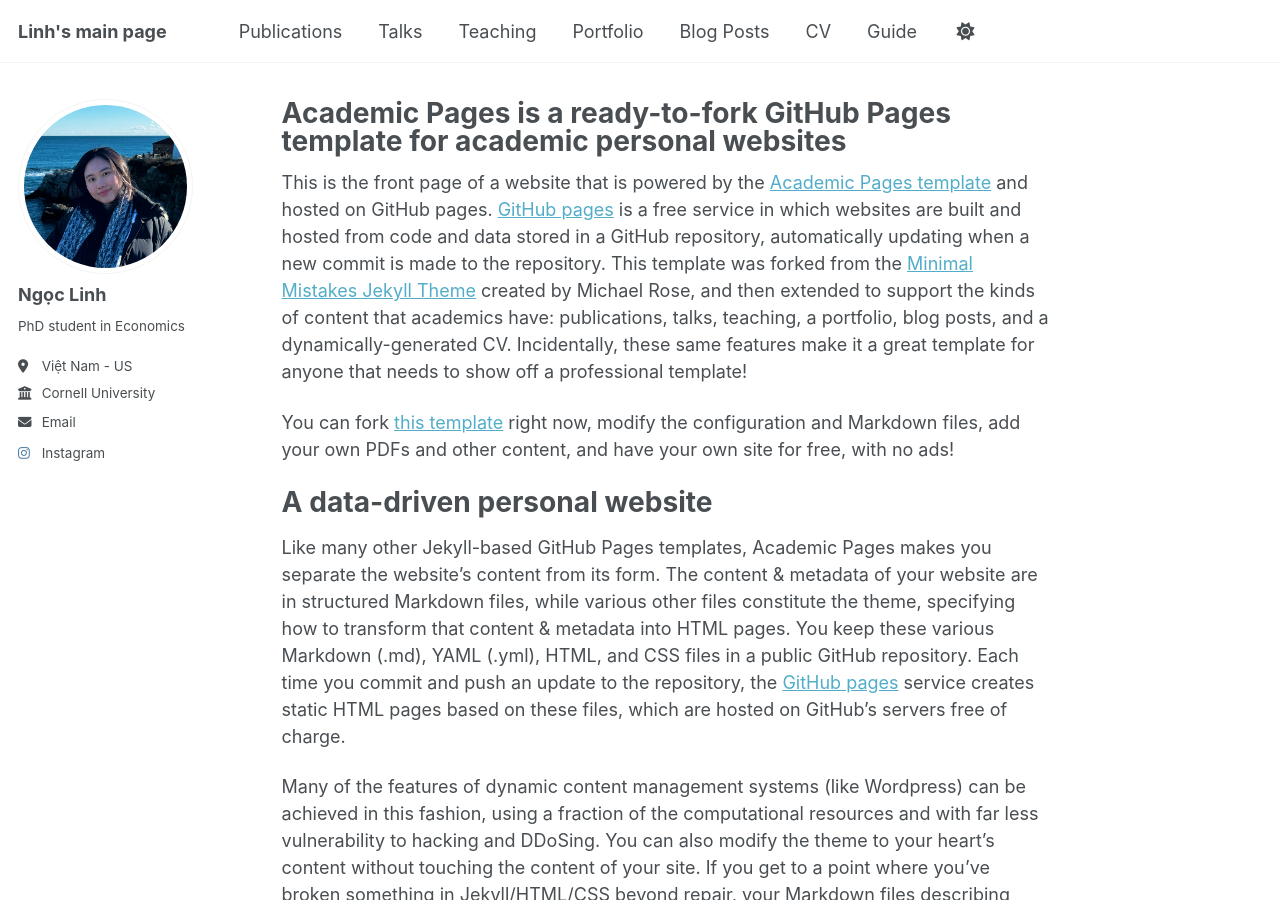
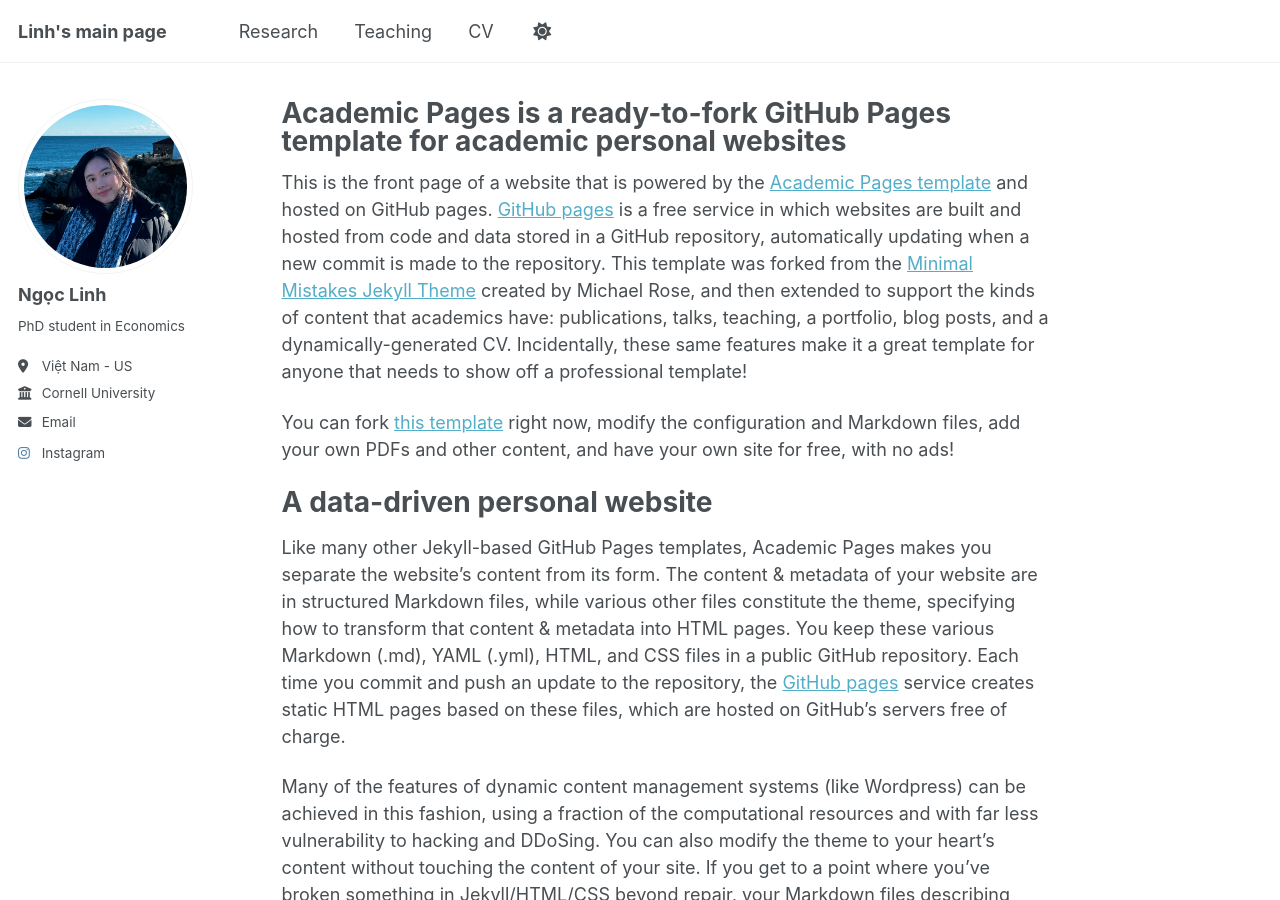
Before and after one commit to npl-nguyen/nguyen-ngoc-phuong-linh, a Jekyll site: the page built from _pages/about.md, in a window 1280 px wide and 900 px high. Built offline with Jekyll 4.4.1, drawn with Linux system fonts in a browser that asks for light colours; a script that is not in the unit is left out.

Commit message:
Update navigation.yml

```diff
--- a/_data/navigation.yml
+++ b/_data/navigation.yml
@@ -8,20 +8,17 @@
 #      Markdown formatted page while the second is generated using JSON.
 
 main:
-  - title: "Publications"
+  - title: "Research"
     url: /publications/
-
-  - title: "Talks"
-    url: /talks/
 
   - title: "Teaching"
     url: /teaching/
 
-  - title: "Portfolio"
-    url: /portfolio/
+ # - title: "Portfolio"
+  #  url: /portfolio/
 
-  - title: "Blog Posts"
-    url: /year-archive/
+  #- title: "Blog Posts"
+   # url: /year-archive/
 
   - title: "CV"
     url: /cv/
@@ -29,5 +26,5 @@ main:
   # - title: "CV"
   #   url: /cv-json/
 
-  - title: "Guide"
-    url: /markdown/
+ # - title: "Guide"
+  #  url: /markdown/
```
